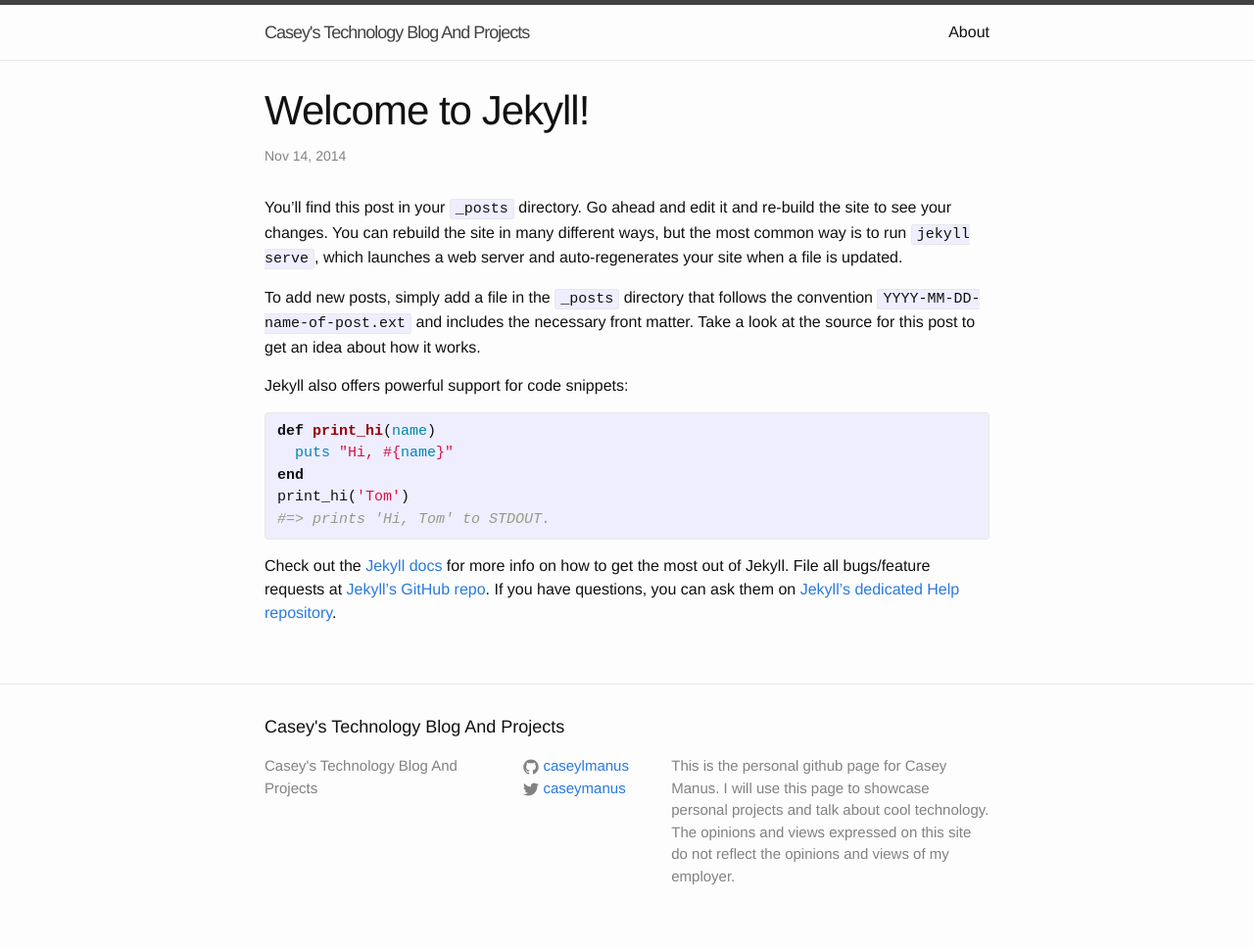
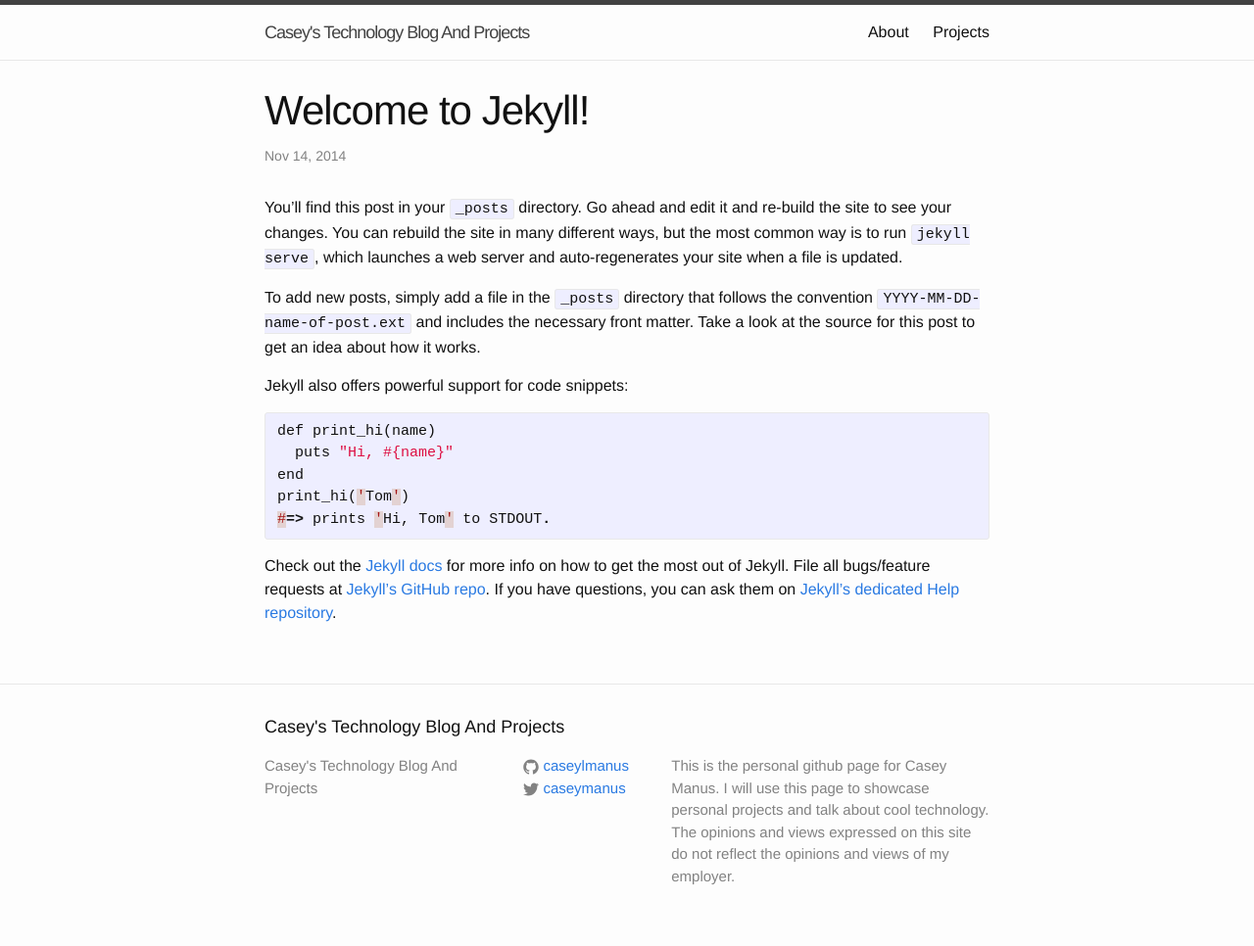
Before and after one commit to caseylmanus/caseylmanus.github.io, a Jekyll site: the page built from _posts/2014-11-14-welcome-to-jekyll.markdown, in a window 1280 px wide. Shown: the whole page at 98% size. Built offline with Jekyll 4.4.1, drawn with Linux system fonts in a browser that asks for light colours.

Commit message:
Adding projects page

```diff
--- a/_posts/2014-11-14-welcome-to-jekyll.markdown
+++ b/_posts/2014-11-14-welcome-to-jekyll.markdown
@@ -10,7 +10,7 @@
 
 Jekyll also offers powerful support for code snippets:
 
-{% highlight ruby %}
+{% highlight go %}
 def print_hi(name)
   puts "Hi, #{name}"
 end
```
Also changed, not shown: projects.md (added, +7 -0 lines), 4 other files.
